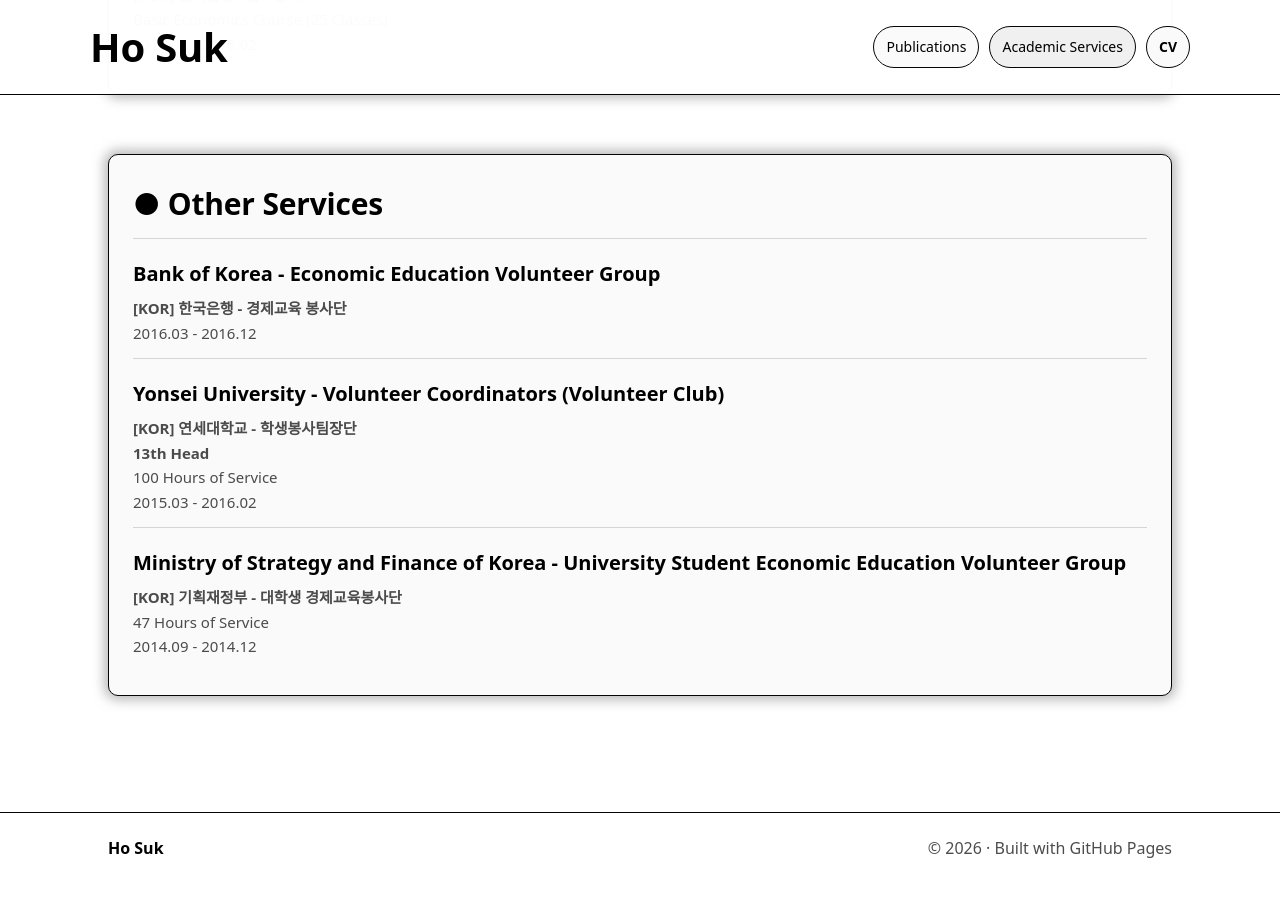
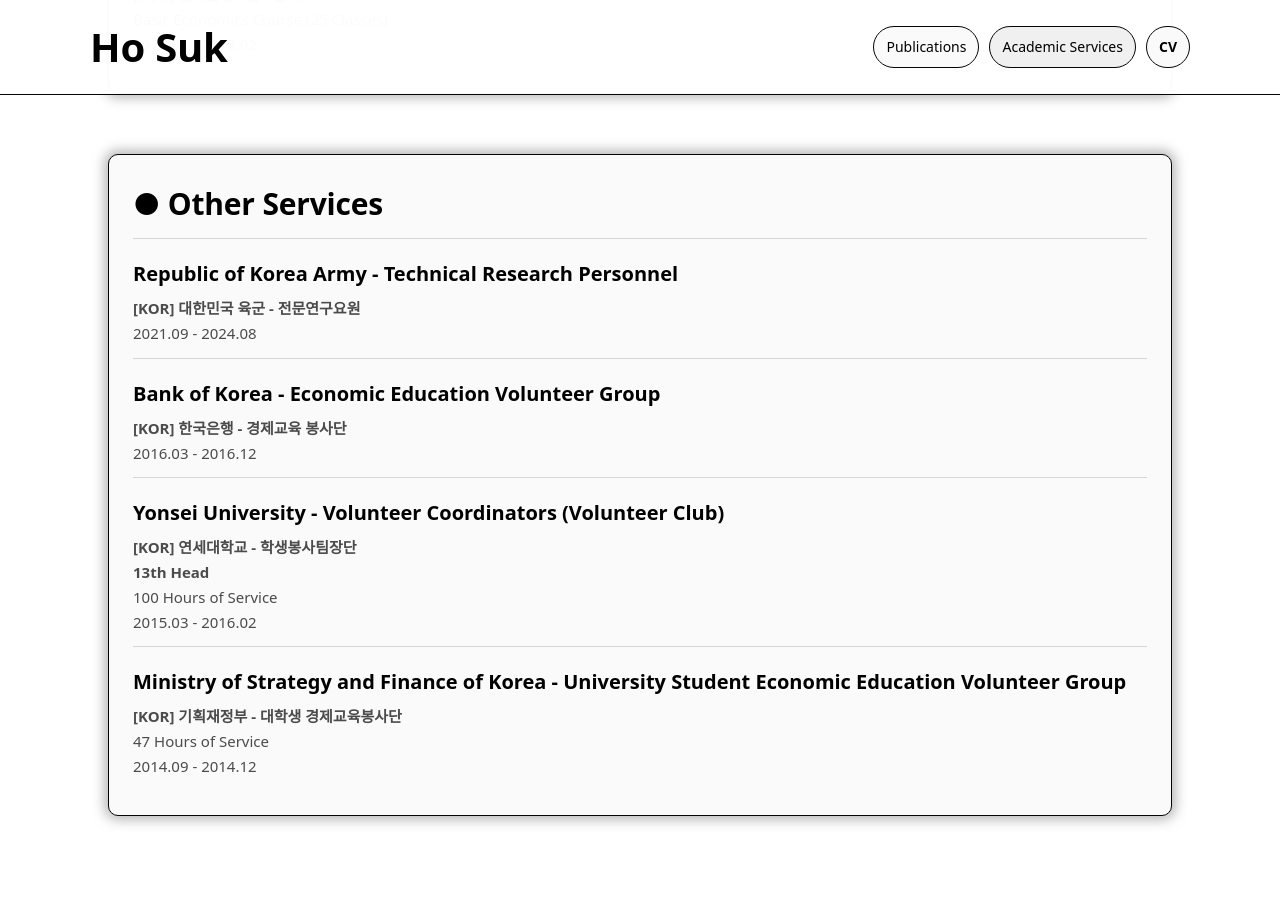
Before and after one commit to ho-suk-93/ho-suk-93.github.io, a Jekyll site: the page built from index.md, in a window 1280 px wide and 900 px high, scrolled down 12645 px. Shown: the top 897 px of the window. Built offline with Jekyll 4.4.1, drawn with Linux system fonts in a browser that asks for light colours; some of the changed text lies outside the part shown.

Commit message:
Update index.md

```diff
--- a/index.md
+++ b/index.md
@@ -34,7 +34,7 @@ description: "Ho Suk's Personal Website"
     <div class="list-item">
       <p class="item-title">Yonsei University - Postdoctoral Researcher</p>
       <p class="item-desc">Incheon, South Korea</p>
-      <p class="item-desc">2025.02 - Present</p>
+      <p class="item-desc">2025.03 - Present</p>
     </div>
     <div class="list-item">
       <p class="item-title">Yonsei University - Ph.D. in Integrated Technology</p>
@@ -533,6 +533,11 @@ description: "Ho Suk's Personal Website"
   <div class="card">
     <div class="section-title">● Other Services</div>
     <div class="list-item">
+      <p class="item-title">Republic of Korea Army - Technical Research Personnel</p>
+      <p class="item-desc"><b>[KOR] 대한민국 육군 - 전문연구요원</b></p>
+      <p class="item-desc">2021.09 - 2024.08</p>
+    </div>
+    <div class="list-item">
       <p class="item-title">Bank of Korea - Economic Education Volunteer Group</p>
       <p class="item-desc"><b>[KOR] 한국은행 - 경제교육 봉사단</b></p>
       <p class="item-desc">2016.03 - 2016.12</p>
```
